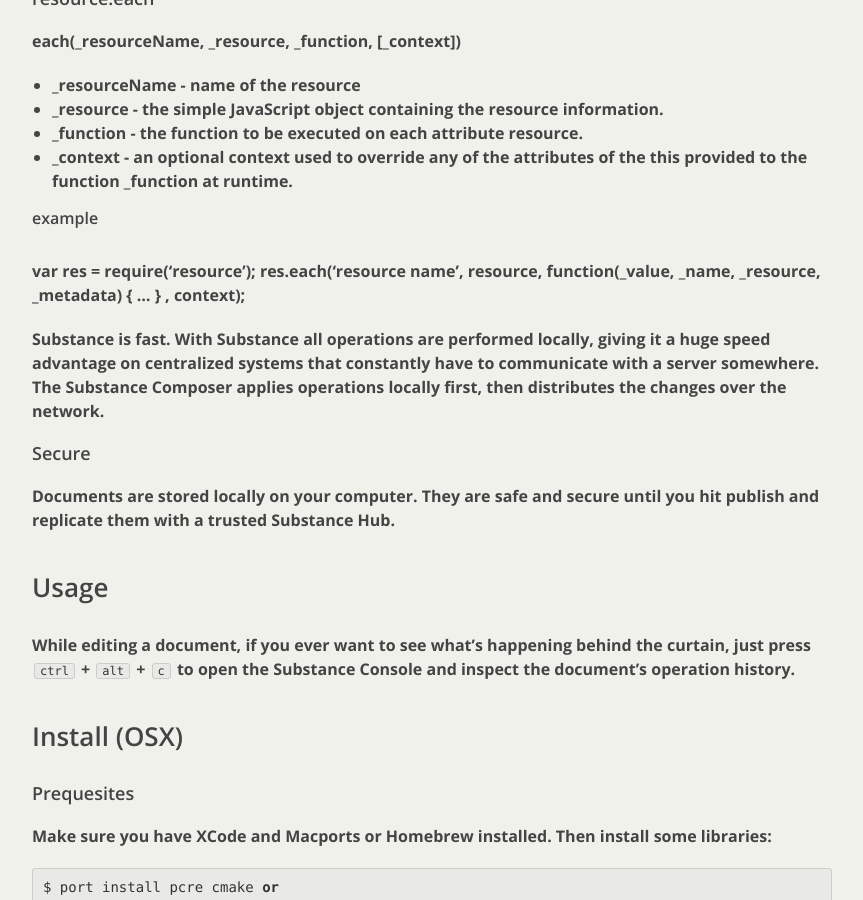
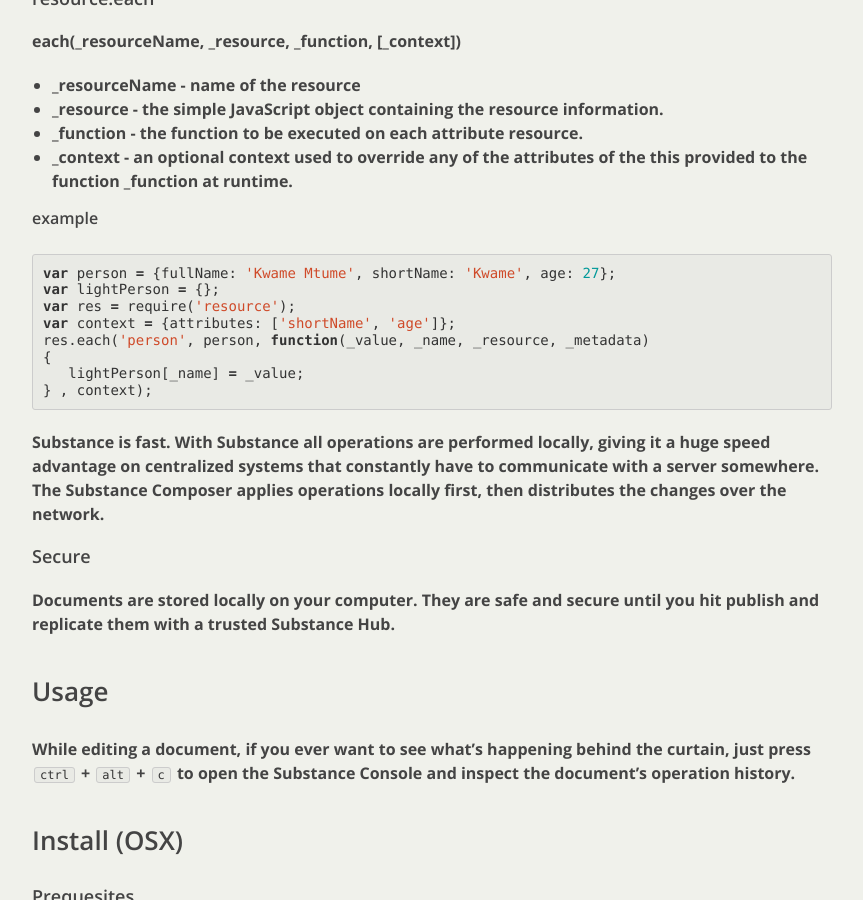
Before and after one commit to Airlift-Framework/airlift-framework.github.com, a Jekyll site: the page built from _posts/modules/0100-01-01-resource.md, in a window 1280 px wide and 900 px high, scrolled down 1304 px. Shown: the whole window, without its empty margins (208-1071 px from the left). Built offline with Jekyll 4.4.1, drawn with Linux system fonts in a browser that asks for light colours; nearby versions of some CDN libraries.

Commit message:
Updated _posts/modules/0100-01-01-resource.md

```diff
--- a/_posts/modules/0100-01-01-resource.md
+++ b/_posts/modules/0100-01-01-resource.md
@@ -40,11 +40,14 @@
 * _context - an optional context used to override any of the attributes of the this provided to the function _function at runtime.
 
 ### example
-var res = require('resource');
-    res.each('resource name', resource, function(_value, _name, _resource, _metadata)
-    { ...
+    var person = {fullName: 'Kwame Mtume', shortName: 'Kwame', age: 27};
+    var lightPerson = {};
+    var res = require('resource');
+    var context = {attributes: ['shortName', 'age']};
+    res.each('person', person, function(_value, _name, _resource, _metadata)
+    {
+       lightPerson[_name] = _value;
     } , context);
-
 
 Substance is fast. With Substance all operations are performed locally, giving it a huge speed advantage on centralized systems that constantly have to communicate with a server somewhere. The Substance Composer applies operations locally first, then distributes the changes over the network.
 
```
